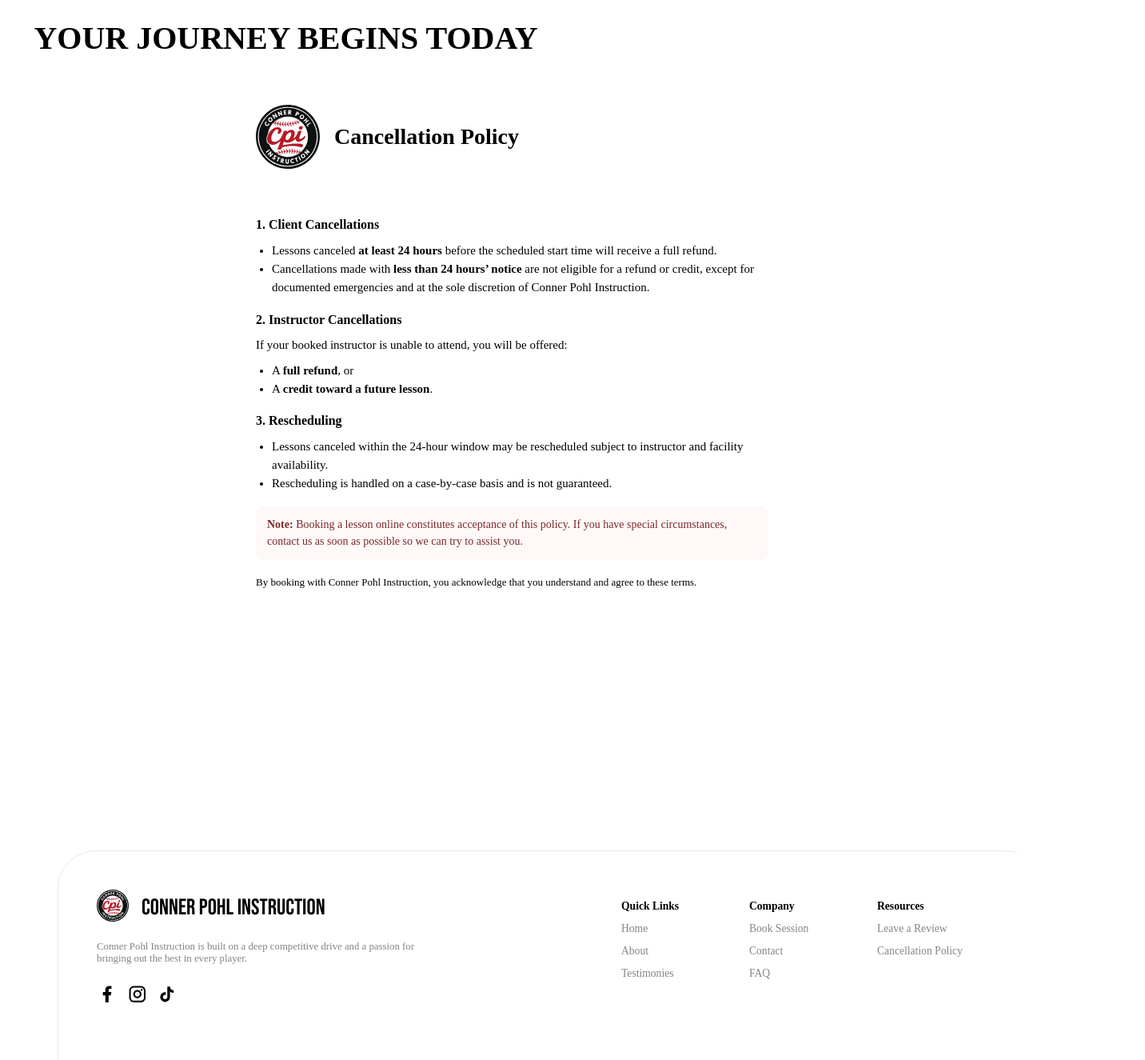
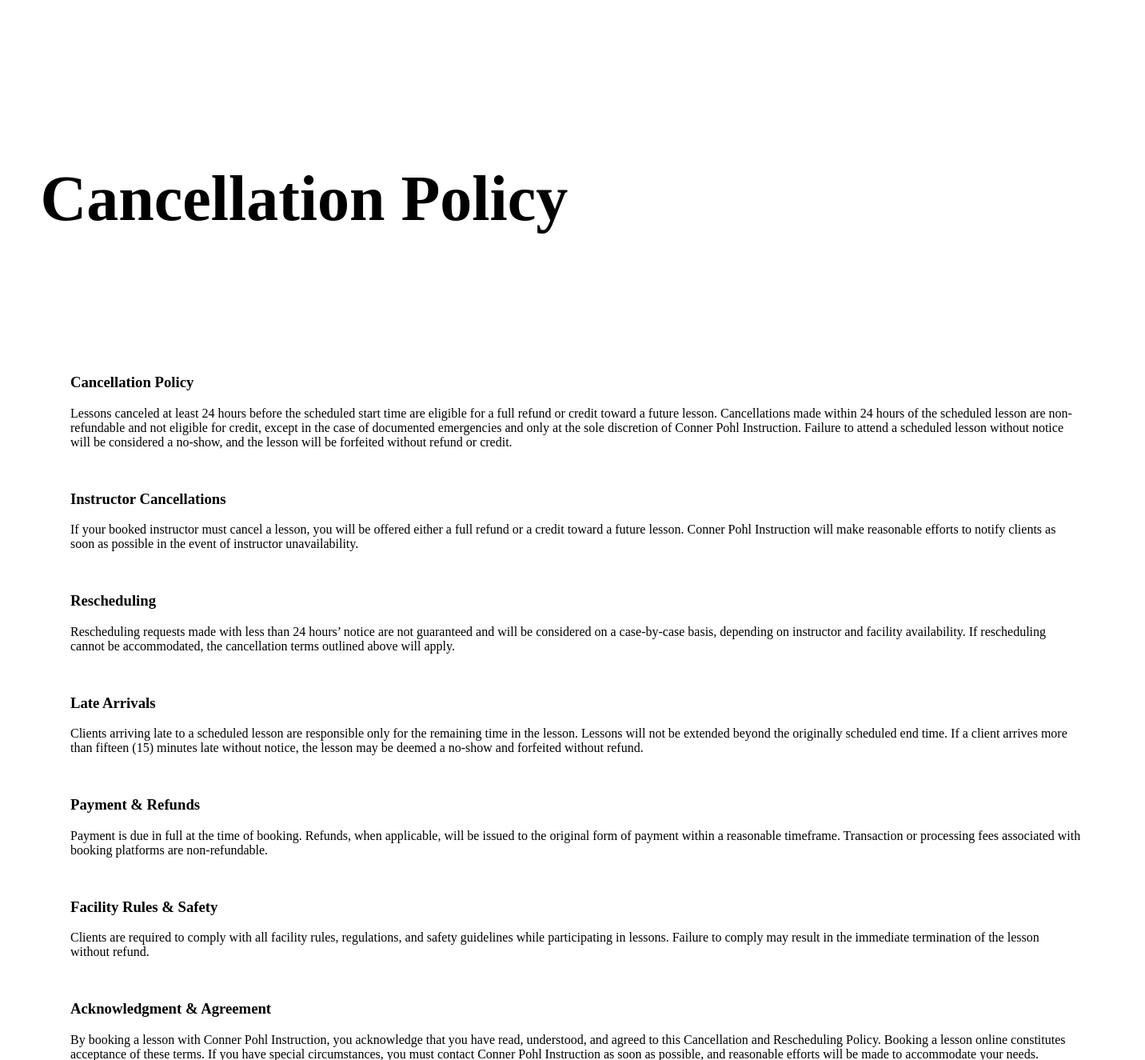
Before and after one commit to HaydenWestfall/conner-pohl-instruction, a React (Vite) app: page /cancellationPolicy in a window 1280 px wide. Shown: the part 685-2010 px from the top of the page at 80% size, 1432 px wide, since content can reach past the window. Built offline with nearby package versions, Linux system fonts and the light colour scheme; the HTML template or start-up script is replaced by a standard one.

Commit message:
Adds legal page that shows cancellation policies need to add privay policy and terms

```diff
--- a/src/index.scss
+++ b/src/index.scss
@@ -103,7 +103,7 @@
     height: calc(100vh - 1.8rem);
 
     &.short {
-      height: 12rem;
+      height: fit-content;
     }
   }
 
--- a/src/pages/Contact/ContactPage.tsx
+++ b/src/pages/Contact/ContactPage.tsx
@@ -8,7 +8,7 @@
   return (
     <main>
       <div className="route-wrapper">
-        <ActionHeader />
+        <ActionHeader children={<h1>YOUR JOURNEY BEGINS TODAY</h1>} />
         <ContactForm />
       </div>
       <Footer />
--- a/src/pages/FAQ/FAQPage.tsx
+++ b/src/pages/FAQ/FAQPage.tsx
@@ -8,7 +8,7 @@
   return (
     <main>
       <div className="route-wrapper">
-        <ActionHeader />
+        <ActionHeader children={<h1>YOUR JOURNEY BEGINS TODAY</h1>} />
         <FAQSection />
       </div>
       <Footer />
--- a/src/pages/Legal/LegalPage.tsx
+++ b/src/pages/Legal/LegalPage.tsx
@@ -5,10 +5,18 @@
 export const LegalPage = () => {
   //   useTitle("AlgoReads | Your one stop shop for computer science learning");
 
+  const legalHeader = (
+    <div className="legal-header">
+      <div className="chip">Last updated: Sept 2025</div>
+      <h1>Cancellation Policy</h1>
+      <span className="breadcrumb">Legal Information / Cancellation Policy</span>
+    </div>
+  );
+
   return (
     <main>
       <div className="route-wrapper">
-        <ActionHeader />
+        <ActionHeader children={legalHeader} />
         <LegalSection />
       </div>
       <Footer />
--- a/src/pages/Legal/components/LegalSection.scss
+++ b/src/pages/Legal/components/LegalSection.scss
@@ -1,180 +1,18 @@
 .legal-section-wrapper {
+  width: 100%;
+  padding: 5rem 5rem 10rem 5rem;
   display: flex;
   flex-direction: column;
-  align-items: center;
-  padding: 8rem 0 15rem;
-  gap: 0.5rem;
+  gap: 1rem;
 
-  .policy-header {
-    display: flex;
-    align-items: center;
-    gap: 18px;
-    margin-bottom: 18px;
-    width: 40rem;
-
-    #cpi-logo {
-      width: 5rem;
-      height: 5rem;
-    }
-
-    h2 {
-      font-size: 1.75rem;
-      line-height: 2rem;
-      font-weight: 700;
-      font-family: unset;
-    }
-  }
-
-  .policy-content {
-    margin-top: 16px;
-    line-height: 1.55;
-    color: var(--text);
-    font-size: 15px;
-    max-width: 40rem;
+  h3 {
+    font-weight: 600;
   }
 }
 
-.policy-wrapper {
-  font-family: system-ui, -apple-system, "Segoe UI", Roboto, "Helvetica Neue", Arial;
-  color: var(--text);
-  margin: 24px auto;
-  padding: 20px;
-  max-width: var(--max-width);
-  background: var(--bg);
-  box-sizing: border-box;
-}
-
-.policy-card {
-  background: var(--card);
-  border-radius: var(--radius);
-  box-shadow: 0 6px 18px rgba(17, 24, 39, 0.06);
-  padding: 28px;
-  border: 1px solid rgba(17, 24, 39, 0.04);
-}
-
-.policy-badge {
-  width: 72px;
-  height: 72px;
-  display: inline-grid;
-  place-items: center;
-  border-radius: 50%;
-  background: var(--accent);
-  color: #fff;
-  font-weight: 700;
-  font-size: 18px;
-  flex: 0 0 72px;
-  box-shadow: 0 4px 12px rgba(198, 40, 40, 0.18);
-}
-
-h2#policy-title {
-  margin: 0;
-  font-size: 20px;
-  letter-spacing: -0.2px;
-}
-
-.policy-sub {
-  margin: 6px 0 0 0;
-  color: var(--muted);
-  font-size: 14px;
-}
-
-.policy-section {
-  margin: 16px 0;
-}
-
-.policy-section h3 {
-  margin: 0 0 8px 0;
-  font-size: 16px;
-  color: var(--text);
-}
-
-.policy-list {
-  margin: 0;
-  padding-left: 20px;
-  color: var(--muted);
-}
-
-.policy-note {
-  margin-top: 12px;
-  padding: 12px 14px;
-  background: #fff8f8;
-  border-left: 4px solid var(--accent);
-  color: #7a2a2a;
-  border-radius: 8px;
-  font-size: 14px;
-}
-
-/* acknowledgment area */
-.ack-wrap {
-  display: flex;
-  gap: 12px;
-  align-items: center;
-  margin-top: 18px;
-  flex-wrap: wrap;
-}
-
-.ack-input {
-  display: flex;
-  align-items: center;
-  gap: 10px;
-}
-
-input[type="checkbox"] {
-  width: 18px;
-  height: 18px;
-}
-
-.btn {
-  background: var(--accent);
-  color: white;
-  border: 0;
-  padding: 10px 16px;
-  border-radius: 8px;
-  font-weight: 600;
-  cursor: pointer;
-  transition: transform 0.08s ease, box-shadow 0.12s ease;
-  box-shadow: 0 6px 14px rgba(198, 40, 40, 0.18);
-}
-.btn:disabled {
-  opacity: 0.45;
-  cursor: not-allowed;
-  box-shadow: none;
-  transform: none;
-}
-.btn:active {
-  transform: translateY(1px);
-}
-
-/* small print / signature */
-.policy-sign {
-  margin-top: 18px;
-  color: var(--muted);
-  font-size: 13px;
-}
-
-/* Responsive */
-@media (max-width: 520px) {
-  .policy-header {
-    gap: 12px;
-  }
-  .policy-badge {
-    width: 56px;
-    height: 56px;
-    font-size: 16px;
-  }
-  .policy-card {
-    padding: 18px;
+@media only screen and (max-width: 768px) {
+  .legal-section-wrapper {
+    width: 100%;
+    padding: 5rem 1rem 10rem 1rem;
   }
 }
-
-/* Print tweaks */
-@media print {
-  .policy-wrapper {
-    background: white;
-    box-shadow: none;
-  }
-  .btn,
-  input[type="checkbox"] {
-    display: none;
-  }
-}
--- a/src/pages/Legal/components/LegalSection.tsx
+++ b/src/pages/Legal/components/LegalSection.tsx
@@ -4,61 +4,64 @@
 export const LegalSection = () => {
   return (
     <div className="legal-section-wrapper" role="region" aria-label="Cancellation and Refund Policy">
-      <div className="policy-header">
-        <Logo id="cpi-logo" />
-        <h2>Cancellation Policy</h2>
-      </div>
-
-      <div className="policy-content">
-        <article className="policy-section" aria-labelledby="client-cancel">
-          <h3 id="client-cancel">1. Client Cancellations</h3>
-          <ul className="policy-list">
-            <li>
-              Lessons canceled <strong>at least 24 hours</strong> before the scheduled start time will receive a full
-              refund.
-            </li>
-            <li>
-              Cancellations made with <strong>less than 24 hours’ notice</strong> are not eligible for a refund or
-              credit, except for documented emergencies and at the sole discretion of Conner Pohl Instruction.
-            </li>
-          </ul>
-        </article>
-
-        <article className="policy-section" aria-labelledby="instructor-cancel">
-          <h3 id="instructor-cancel">2. Instructor Cancellations</h3>
-          <p className="policy-list" style={{ listStyle: "none", paddingLeft: 0, margin: 0 }}>
-            If your booked instructor is unable to attend, you will be offered:
-            <ul className="policy-list" style={{ marginTop: "8px" }}>
-              <li>
-                A <strong>full refund</strong>, or
-              </li>
-              <li>
-                A <strong>credit toward a future lesson</strong>.
-              </li>
-            </ul>
-          </p>
-        </article>
-
-        <article className="policy-section" aria-labelledby="reschedule">
-          <h3 id="reschedule">3. Rescheduling</h3>
-          <ul className="policy-list">
-            <li>
-              Lessons canceled within the 24-hour window may be rescheduled subject to instructor and facility
-              availability.
-            </li>
-            <li>Rescheduling is handled on a case-by-case basis and is not guaranteed.</li>
-          </ul>
-        </article>
-
-        <div className="policy-note" role="note" aria-live="polite">
-          <strong>Note:</strong> Booking a lesson online constitutes acceptance of this policy. If you have special
-          circumstances, contact us as soon as possible so we can try to assist you.
-        </div>
-
-        <p className="policy-sign">
-          By booking with Conner Pohl Instruction, you acknowledge that you understand and agree to these terms.
+      <section>
+        <h3>Cancellation Policy</h3>
+        <p>
+          Lessons canceled at least 24 hours before the scheduled start time are eligible for a full refund or credit
+          toward a future lesson. Cancellations made within 24 hours of the scheduled lesson are non-refundable and not
+          eligible for credit, except in the case of documented emergencies and only at the sole discretion of Conner
+          Pohl Instruction. Failure to attend a scheduled lesson without notice will be considered a no-show, and the
+          lesson will be forfeited without refund or credit.
         </p>
-      </div>
+      </section>
+      <section>
+        <h3>Instructor Cancellations</h3>
+        <p>
+          If your booked instructor must cancel a lesson, you will be offered either a full refund or a credit toward a
+          future lesson. Conner Pohl Instruction will make reasonable efforts to notify clients as soon as possible in
+          the event of instructor unavailability.
+        </p>
+      </section>
+      <section>
+        <h3>Rescheduling</h3>
+        <p>
+          Rescheduling requests made with less than 24 hours’ notice are not guaranteed and will be considered on a
+          case-by-case basis, depending on instructor and facility availability. If rescheduling cannot be accommodated,
+          the cancellation terms outlined above will apply.
+        </p>
+      </section>
+      <section>
+        <h3>Late Arrivals</h3>
+        <p>
+          Clients arriving late to a scheduled lesson are responsible only for the remaining time in the lesson. Lessons
+          will not be extended beyond the originally scheduled end time. If a client arrives more than fifteen (15)
+          minutes late without notice, the lesson may be deemed a no-show and forfeited without refund.
+        </p>
+      </section>
+      <section>
+        <h3>Payment & Refunds</h3>
+        <p>
+          Payment is due in full at the time of booking. Refunds, when applicable, will be issued to the original form
+          of payment within a reasonable timeframe. Transaction or processing fees associated with booking platforms are
+          non-refundable.
+        </p>
+      </section>
+      <section>
+        <h3>Facility Rules & Safety</h3>
+        <p>
+          Clients are required to comply with all facility rules, regulations, and safety guidelines while participating
+          in lessons. Failure to comply may result in the immediate termination of the lesson without refund.
+        </p>
+      </section>
+      <section>
+        <h3>Acknowledgment & Agreement</h3>
+        <p>
+          By booking a lesson with Conner Pohl Instruction, you acknowledge that you have read, understood, and agreed
+          to this Cancellation and Rescheduling Policy. Booking a lesson online constitutes acceptance of these terms.
+          If you have special circumstances, you must contact Conner Pohl Instruction as soon as possible, and
+          reasonable efforts will be made to accommodate your needs.
+        </p>
+      </section>
     </div>
   );
 };
--- a/src/shared/ActionHeader/ActionHeader.scss
+++ b/src/shared/ActionHeader/ActionHeader.scss
@@ -1,16 +1,45 @@
 #action-header {
   .hero-header {
-    position: absolute;
+    position: relative;
     left: 2.65rem;
     bottom: 1rem;
     width: fit-content;
     display: flex;
     flex-direction: column;
+    padding-top: 9rem;
 
     h1 {
       font-size: 2.5rem;
       line-height: 3rem;
     }
+  }
+}
+
+.legal-header {
+  display: flex;
+  flex-direction: column;
+  padding-bottom: 2rem;
+
+  .chip {
+    width: fit-content;
+    padding: 0.25rem 0.7rem;
+    border-radius: var(--border-radius-rounded);
+    background-color: rgba(255, 255, 255, 0.229);
+    backdrop-filter: blur(8px); /* blur only the background behind it */
+    -webkit-backdrop-filter: blur(8px); /* Safari support */
+    font-size: 0.6rem;
+    color: white;
+  }
+
+  h1 {
+    font-size: 5rem !important;
+    line-height: 5.5rem !important;
+    margin-bottom: 0.75rem;
+  }
+
+  .breadcrumb {
+    font-size: 0.9rem;
+    color: white;
   }
 }
 
--- a/src/shared/ActionHeader/ActionHeader.tsx
+++ b/src/shared/ActionHeader/ActionHeader.tsx
@@ -1,17 +1,21 @@
 import ActionHeroImage from "../../assets/images/contact_header.png";
 import "./ActionHeader.scss";
 
-export const ActionHeader = () => {
+type MagneticProps = {
+  children: React.ReactNode;
+};
+
+const ActionHeader: React.FC<MagneticProps> = ({ children }) => {
   //   useTitle("AlgoReads | Your one stop shop for computer science learning");
 
   return (
     <>
       <div id="action-header" className="hero-wrapper short">
         <img className="route-header-img" src={ActionHeroImage}></img>
-        <div className="hero-header">
-          <h1>YOUR JOURNEY BEGINS TODAY</h1>
-        </div>
+        <div className="hero-header">{children}</div>
       </div>
     </>
   );
 };
+
+export { ActionHeader };
```
